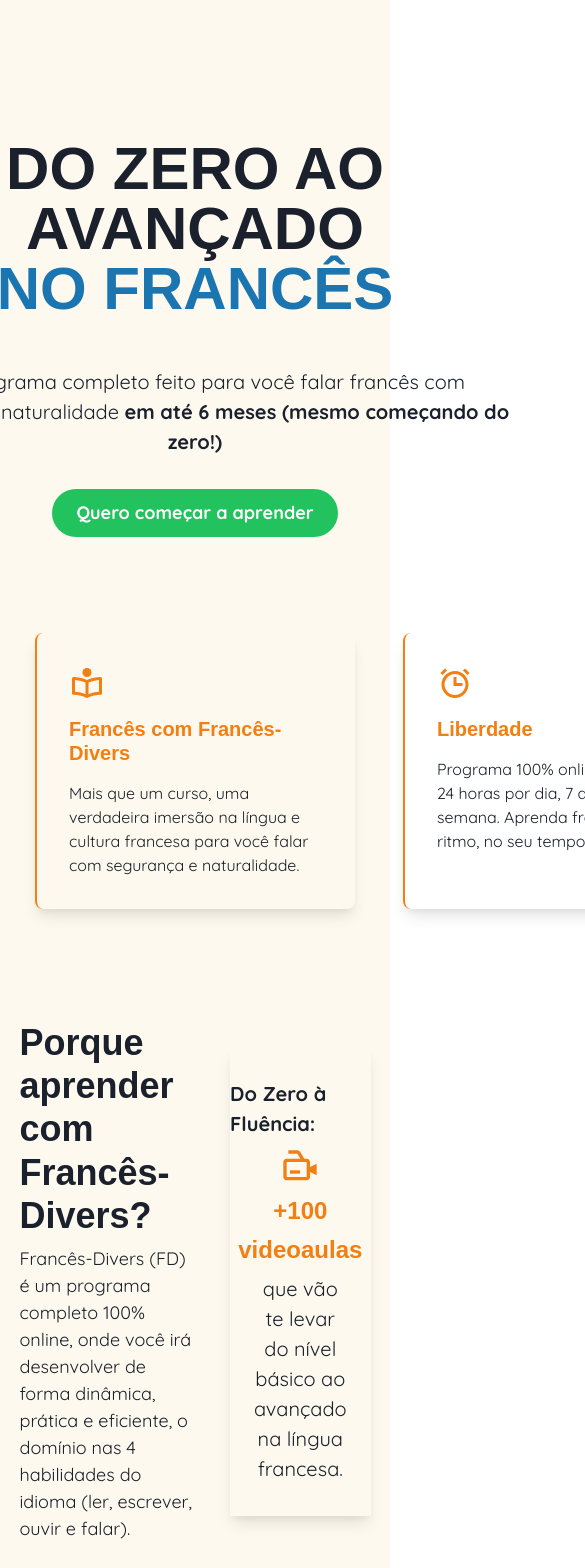
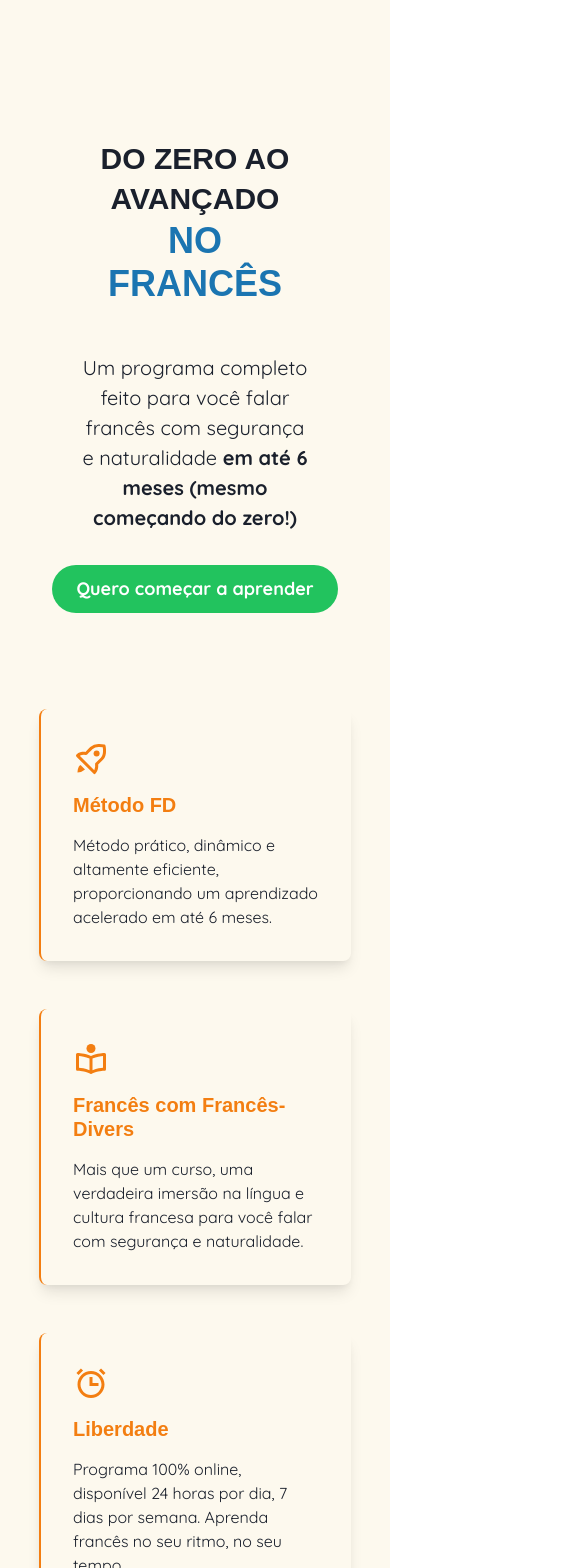
Before and after one commit to pedrollcopatti/frances-divers-lp, a Next.js app: page /do-zero-ao-avancado in a window 390 px wide. Shown: the part 80-1648 px from the top of the page, 585 px wide, since content can reach past the window. Built offline with nearby package versions, Linux system fonts and the light colour scheme.

Commit message:
added responsividade

```diff
--- a/src/components/lp/BulletItem.tsx
+++ b/src/components/lp/BulletItem.tsx
@@ -12,7 +12,7 @@ export default function BulletItem({ Icon, text, title }: BulletItemProps) {
   return (
     <StackMotion
       whileHover={{ x: 10, rotate: 5 }}
-      width="20rem"
+      width='10de'
       spacing={4}
       padding={8}
       shadow="lg"
--- a/src/components/lp/VerticalBulletItem.tsx
+++ b/src/components/lp/VerticalBulletItem.tsx
@@ -14,7 +14,7 @@ export default function VerticalBulletItem({ Icon, text, title }: BulletItemProp
       whileHover={{ x: 10 }}
       direction='row'
       align='center'
-      width="60%"
+      width={["90%", "70%", "60%"]}
       spacing={8}
       padding={8}
       shadow="lg"
--- a/src/pages/do-zero-ao-avancado/index.tsx
+++ b/src/pages/do-zero-ao-avancado/index.tsx
@@ -8,6 +8,7 @@ import {
   Spacer,
   Stack,
   Text,
+  useMediaQuery,
 } from "@chakra-ui/react";
 import { motion } from "framer-motion";
 import Head from "next/head";
@@ -24,6 +25,7 @@ import { ImPriceTag, ImWhatsapp } from "react-icons/im";
 
 export default function Page() {
   const HeadingMotion = motion(Heading);
+  const [isLargerThan1000] = useMediaQuery('(min-width: 1000px)')
 
   return (
     <>
@@ -51,9 +53,9 @@ export default function Page() {
         <Nav idLink={'cta'}/>
         <Stack align="center" spacing="24" marginTop="7rem">
           <Flex direction="column" align="center" width="60%">
-            <Heading size="4xl">DO ZERO AO</Heading>
-            <Heading size="4xl">AVANÇADO</Heading>
-            <Heading size="4xl" textColor='blue.500'>NO FRANCÊS</Heading>
+            <Heading  textAlign='center' size={["xl", "2xl", "4xl"]}>DO ZERO AO</Heading>
+            <Heading  textAlign='center' size={["xl", "2xl", "4xl"]}>AVANÇADO</Heading>
+            <Heading textAlign='center'  size={["2xl", "2xl", "4xl"]} textColor='blue.500'>NO FRANCÊS</Heading>
             <Text marginTop={12} textAlign="center" fontSize="xl">
               Um programa completo feito para você falar francês com segurança e
               naturalidade{" "}
@@ -63,7 +65,7 @@ export default function Page() {
               Quero começar a aprender
             </Button>
           </Flex>
-          <Stack direction="row" spacing={12}>
+          <Stack direction={isLargerThan1000 ? 'row' : 'column'} spacing={12} align='center' justify='center' width={['80%', '70%','90%']}>
             {bulletProps.map((item) => (
               <BulletItem
                 key={item.title}
@@ -74,8 +76,8 @@ export default function Page() {
             ))}
           </Stack>
         </Stack>
-        <Flex width="90%" direction="row" marginTop="7rem" align="center">
-          <Stack width="50%">
+        <Flex width="90%" direction={["column", "column", "row"]} marginTop="7rem" align="center">
+          <Stack width={["90%", "80%", "50%"]} textAlign={['center', 'center' ,'initial']} spacing='4'>
             <HeadingMotion
               whileHover={{ color: ["#1B75B1", "#f37e11"] }}
               size="2xl"
@@ -90,10 +92,11 @@ export default function Page() {
           </Stack>
           <Spacer />
           <Stack
+          marginTop={['2rem', '2rem', '0']}
             spacing={2}
             paddingY={8}
             shadow="lg"
-            width="40%"
+            width={["80%", "70%", "40%"]}
             align="center"
             justify="center"
           >
@@ -112,11 +115,11 @@ export default function Page() {
             </Text>
           </Stack>
         </Flex>
-        <Flex width="90%" marginTop="5rem" align="center">
+        <Flex width="90%" direction={['column' , 'row', 'row']} marginTop="5rem" align="center">
           <Flex width="50%" align="center" justify="center">
             <Image src={atendimento} alt="atendimento" />
           </Flex>
-          <Stack width="50%" spacing={12}>
+          <Stack width={["90%", "50%", "50%"]} spacing={12} textAlign={['center', 'initial', 'initial']}>
             <Heading size='2xl' textColor="orange.500">
               Acompanhamento Personalizado
             </Heading>
@@ -126,8 +129,8 @@ export default function Page() {
             </Text>
           </Stack>
         </Flex>
-        <Flex width="90%" align="center">
-          <Stack width="50%" spacing={12}>
+        <Flex marginTop={['2rem', 0, 0]} width="90%" align="center" direction={['column' , 'row', 'row']}>
+          <Stack width={["90%", "50%", "50%"]} spacing={12} textAlign={['center', 'initial', 'initial']}>
             <Heading size='2xl' textColor="blue.500">
               Experiência Imersiva
             </Heading>
@@ -140,8 +143,8 @@ export default function Page() {
           </Flex>
         </Flex>
         <Stack background='orange.500' marginTop="5rem" align="center" spacing='12' paddingBottom='5rem'>
-          <Heading marginTop='2rem' width='80%' textAlign='center' size='2xl' textColor='white.500'>O que você vai ter no Francês com Francês-Divers</Heading>
-          <Stack align='center' spacing='4'>
+          <Heading marginTop='2rem' width='80%' textAlign='center' size={['xl', '2xl', '2xl']} textColor='white.500'>O que você vai ter no Francês com Francês-Divers</Heading>
+          <Stack align='center' spacing='4' >
             {verticalBulletProps.map((item) => (
               <VerticalBulletItem
                 key={item.title}
@@ -156,10 +159,10 @@ export default function Page() {
           </Button>
         </Stack>
         <Stack width='90%' marginTop="3rem" align="center" spacing='12'>
-          <Heading marginTop='2rem' width='80%' textAlign='center' size='2xl' textColor='blue.500'>Para Quem é o Curso?</Heading>
-          <Text width='60%' fontSize='xl' textAlign='center'>O curso é voltado para pessoas de todas as idades que estão iniciando do zero ou já tem um nível básico, e agora desejam aprender a falar francês de forma definitiva! E para quem...</Text>
+          <Heading marginTop='2rem' width={['90%', '80%', '80%']} textAlign='center' size='2xl' textColor='blue.500'>Para Quem é o Curso?</Heading>
+          <Text width={['90%', '70%', '60%']} fontSize='xl' textAlign='center'>O curso é voltado para pessoas de todas as idades que estão iniciando do zero ou já tem um nível básico, e agora desejam aprender a falar francês de forma definitiva! E para quem...</Text>
         </Stack>
-        <Grid marginTop='5rem' templateColumns='repeat(2, 4fr)' gap={12}>
+        <Grid marginTop='5rem' templateColumns={['repeat(1, 4fr)', 'repeat(1, 4fr)', 'repeat(2, 4fr)']} gap={12} width='60%'>
           {extraBulletProps.map((item) => (
             <BulletItem
               key={item.title}
@@ -169,8 +172,8 @@ export default function Page() {
             />
           ))}
         </Grid>
-        <Flex marginTop='2rem' shadow='lg' width='55%' height='5rem' justifyContent='center' alignItems='center' borderRadius='xl' border='2px solid' borderColor='blue.500'>
-          <Text fontSize='2xl' color='blue.500' fontWeight='bold'>Para todos que querem aprender FRANCÊS!</Text>
+        <Flex marginTop='2rem' shadow='lg' width={['80%', '75%', '55%']} height='5rem' justifyContent='center' alignItems='center' borderRadius='xl' border='2px solid' borderColor='blue.500'>
+          <Text textAlign='center' fontSize={['m', 'xl', '2xl']} color='blue.500' fontWeight='bold'>Para todos que querem aprender FRANCÊS!</Text>
         </Flex>
         <Flex>
         <Stack
```
